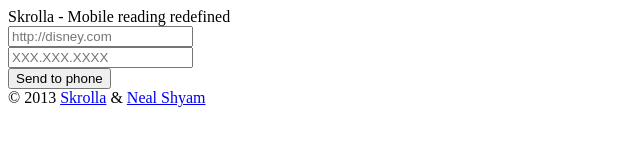
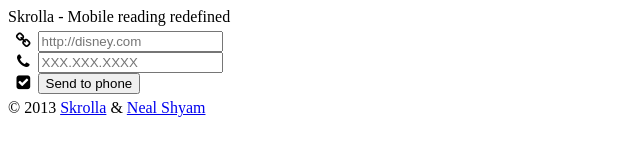
Before and after one commit to nealrs/skrolla, a plain HTML site: page templates/main.html in a window 1280 px wide. Shown: the whole page, without its empty margins (0-640 px from the left). Drawn offline with nearby package versions, Linux system fonts and the light colour scheme.

Commit message:
icons on landing page

```diff
--- a/templates/main.html
+++ b/templates/main.html
@@ -2,6 +2,7 @@
 <head>
 	<title>Skrolla - Mobile reading redefined</title>
 
+	<link href="//netdna.bootstrapcdn.com/font-awesome/4.0.0/css/font-awesome.css" rel="stylesheet">
 	<script src="//ajax.googleapis.com/ajax/libs/jquery/1.10.1/jquery.min.js"></script>
 	<script>window.jQuery || document.write('<script src="{{url_for('static', filename='jquery.js') }}">\x3C/script>')</script>
 
@@ -45,12 +46,13 @@
 	<div class = "mContainer">
 		<div class = "mHead">Skrolla - Mobile reading redefined</div>
 
-		<div class = "mLeft" style="float:left;">
+		<div class = "mLeft" style="float:left;margin:5px;">
 
-			<input type="text" id = "longURL" placeholder="http://disney.com"><br>
-			<input type="text" id = "phoneNum" placeholder="XXX.XXX.XXXX"><br>
+			<i class="fa fa-fw fa-link"></i> <input type="text" id = "longURL" placeholder="http://disney.com"><br>
+			<i class="fa fa-fw fa-phone"></i> <input type="text" id = "phoneNum" placeholder="XXX.XXX.XXXX"><br>
 
-			<input type="button" id = "send" value="Send to phone" onclick="sendPhone()">
+			<i class="fa fa-fw fa-check-square"></i> <input type="button" id = "send" value="Send to phone" onclick="sendPhone()">
+
 		</div>
 
 		<!--<div class = "mRight" style="float:left;">ANIMATED EXAMPLE</div>-->
```
